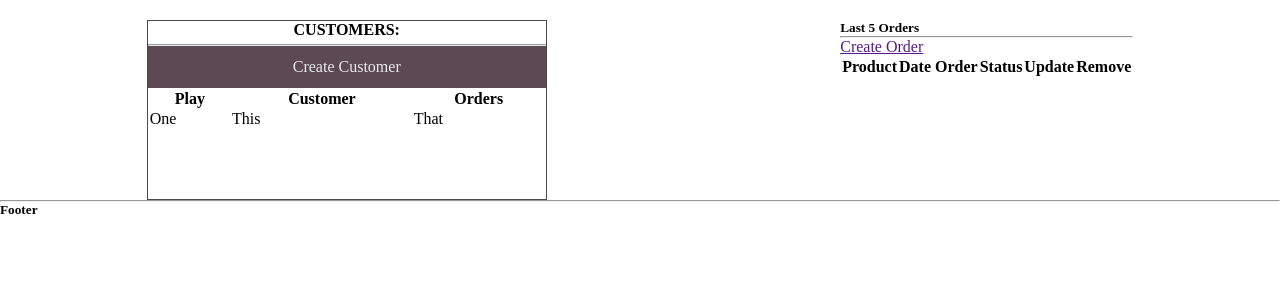
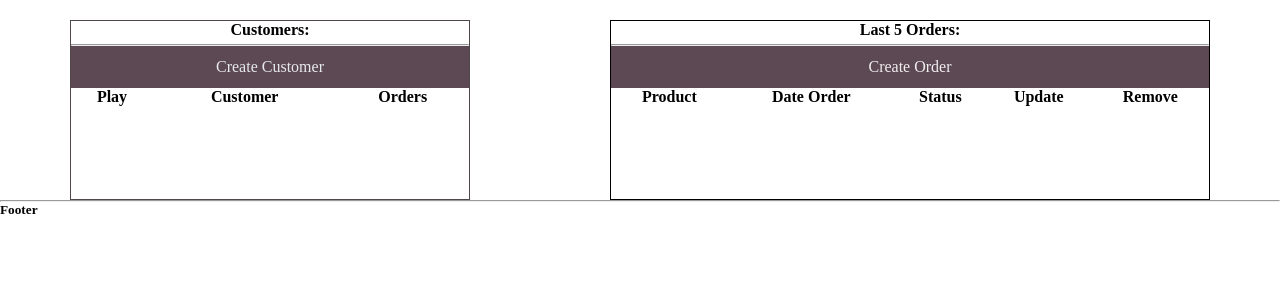
Before and after one commit to Firuz43/project, a Django app: page / in a window 1280 px wide. Shown: the part 64-364 px from the top of the page. Run offline with Django 4.2, Linux system fonts and the light colour scheme; lists and menus that the app fills with data are empty.

Commit message:
changes and adding customer.html

```diff
--- a/main/accounts/templates/accounts/base.html
+++ b/main/accounts/templates/accounts/base.html
@@ -9,20 +9,7 @@
     <link rel="stylesheet" href="{% static 'css/style.css' %}">
 </head>
 <body>
-    <nav>
-        <div class="logo">
-            <h4>Firuz</h4>
-        </div>
-        <ul class="nav-links">
-            <li><a href="">Dashboard</a></li>
-            <li><a href="">Products</a></li>
-        </ul>
-        <div class="burger">
-            <div class="line1"></div>
-            <div class="line2"></div>
-            <div class="line3"></div>
-        </div>
-    </nav>
+    {% include 'accounts/navbar.html' %}
 
     {% block content %}
 
--- a/main/accounts/templates/accounts/dashboard.html
+++ b/main/accounts/templates/accounts/dashboard.html
@@ -3,7 +3,7 @@
 {% block content %}
 <div class="row">
     <div class="col5">
-        <h5>CUSTOMERS:</h5>
+        <h5>Customers:</h5>
         <hr>
         <div class="card">
             <a href="" class="btn">Create Customer</a>
@@ -13,16 +13,11 @@
                     <th>Customer</th>
                     <th>Orders</th>
                 </tr>
-                <tr>
-                    <td>One</td>
-                    <td>This</td>
-                    <td>That</td>
-                </tr>
             </table>
         </div>
     </div>
     <div class="col7">
-        <h5>Last 5 Orders</h5>
+        <h5>Last 5 Orders:</h5>
         <hr>
         <div class="card-a">
             <a href="" class="btn-a">Create Order</a>
--- /dev/null
+++ b/main/accounts/templates/accounts/navbar.html
@@ -0,0 +1,14 @@
+<nav>
+    <div class="logo">
+        <h4>Firuz</h4>
+    </div>
+    <ul class="nav-links">
+        <li><a href="">Dashboard</a></li>
+        <li><a href="">Products</a></li>
+    </ul>
+    <div class="burger">
+        <div class="line1"></div>
+        <div class="line2"></div>
+        <div class="line3"></div>
+    </div>
+</nav>
--- a/main/static/css/style.css
+++ b/main/static/css/style.css
@@ -103,14 +103,36 @@ nav {
   text-decoration: none;
   color: rgb(231, 234, 235);
   display: inline-block;
-  vertical-align: center;
   line-height: 22px;
 }
 
 table {
   width: 100%;
+  border-collapse: collapse;
 }
 
-table tr {
+.col7 {
+  width: 600px;
+  height: 180px;
+}
+
+.col7 h5 {
+  font-size: 16px;
+  text-align: center;
+  margin-bottom: 5px;
+}
+
+.btn-a {
+  width: 100%;
+  background-color: #5d4954;
+  text-align: center;
+  display: inline-block;
+  padding: 10px;
+  text-decoration: none;
+  line-height: 22px;
+  color: rgb(241, 238, 238);
+}
+
+.col7 {
   border: 1px solid black;
 }
```
Also changed, not shown: main/accounts/templates/accounts/status.html (added).
